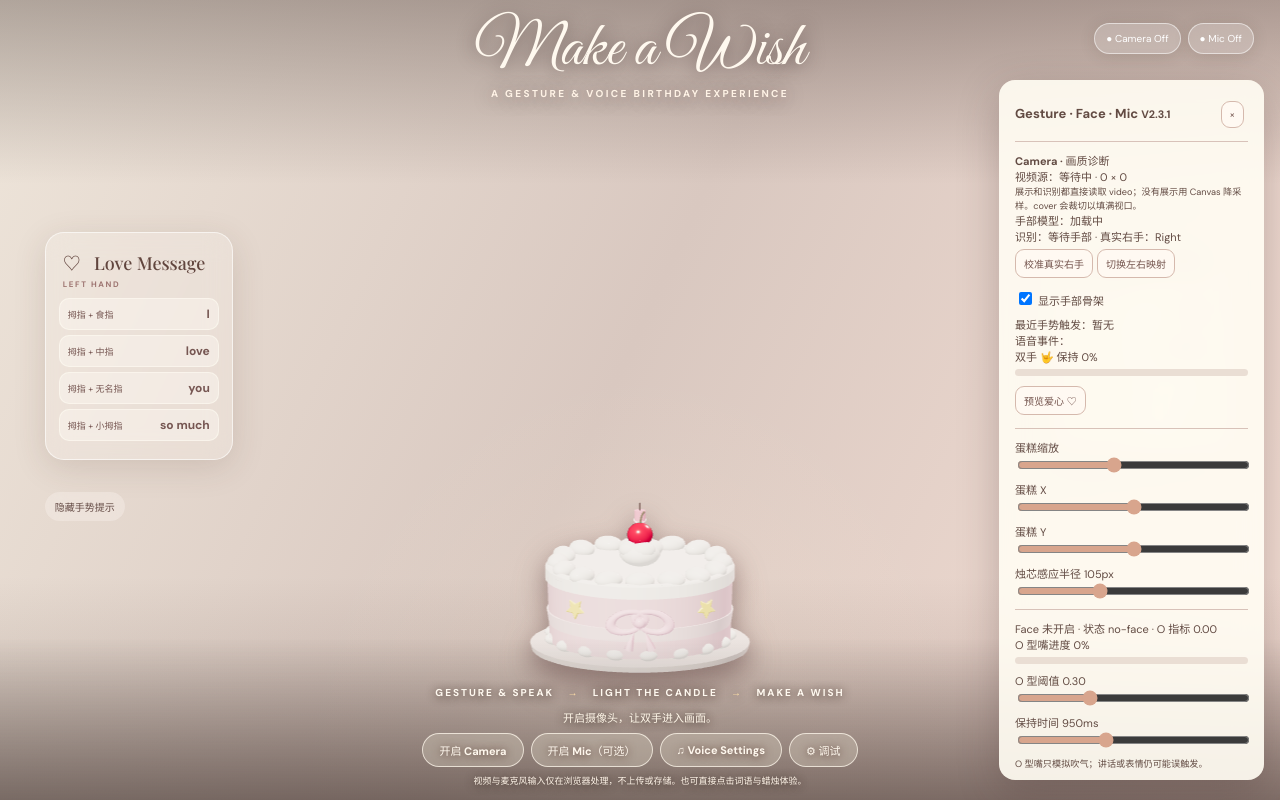
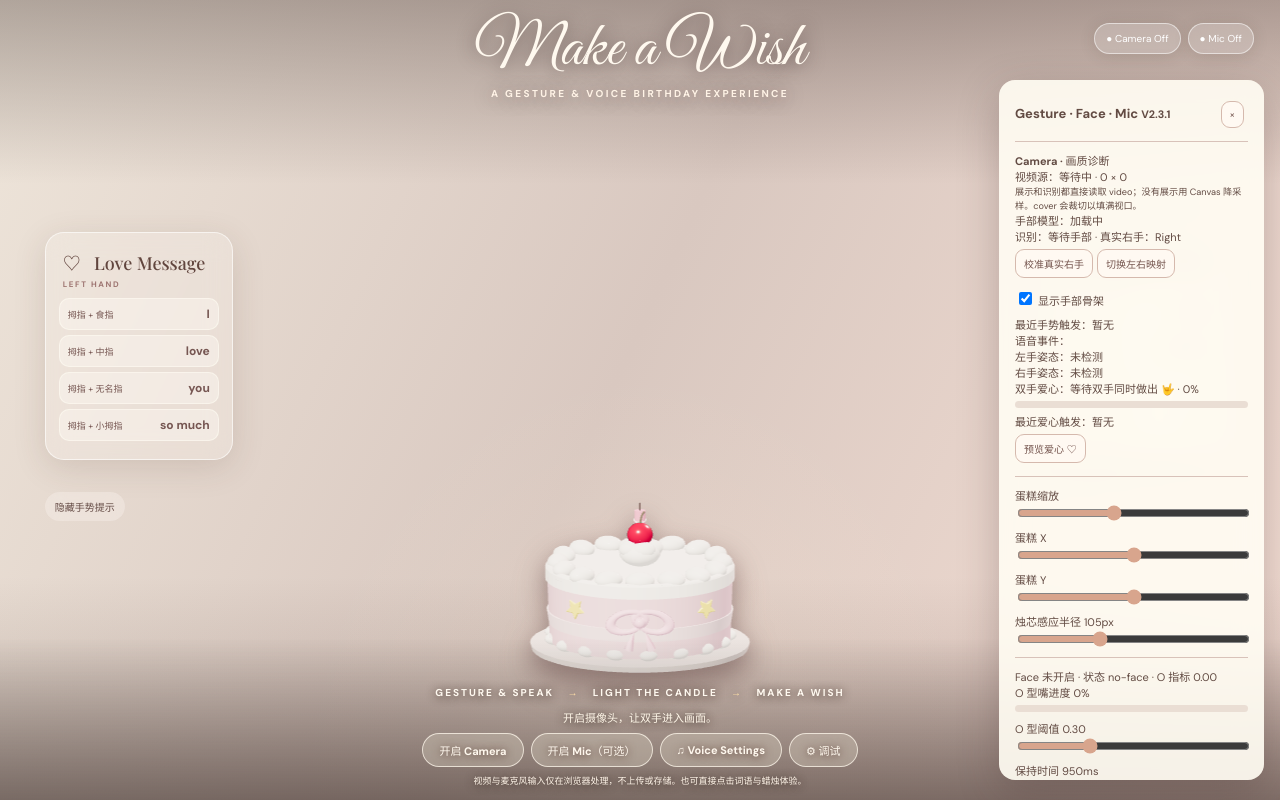
Before and after one commit to Cecilia-Huu/make-a-wish, a React (Vite) app: page / in a window 1280 px wide. Both pictures are taken after a click on the button "⚙ 调试". Built offline with nearby package versions, Linux system fonts and the light colour scheme; a web font is replaced by a local one.

Commit message:
Restore bilateral I Love You heart gesture

```diff
--- a/src/love.ts
+++ b/src/love.ts
@@ -1,22 +1,29 @@
-/** Both hands must classify ILoveYou continuously; release rearms the effect. */
+/** Bilateral I Love You gate with brief classifier-jitter tolerance and release rearming. */
 export class LoveGate {
-  private since=0
-  private releasedAt=0
+  private since:number|null=null
+  private absentSince:number|null=null
   private armed=true
   private lastTrigger=-Infinity
-  reset(){this.since=0;this.releasedAt=0;this.armed=true;this.lastTrigger=-Infinity}
-  update(left:boolean,right:boolean,now:number):{progress:number;triggered:boolean}{
-    if(left&&right){
-      this.releasedAt=0
-      if(!this.since)this.since=now
-      const progress=Math.min(1,(now-this.since)/800)
-      const triggered=this.armed&&progress>=1&&now-this.lastTrigger>1400
+  private readonly holdMs=700
+  private readonly gapMs=280
+  private readonly releaseMs=250
+  private readonly cooldownMs=1400
+  reset(){this.since=null;this.absentSince=null;this.armed=true;this.lastTrigger=-Infinity}
+  update(left:boolean,right:boolean,now:number):{progress:number;triggered:boolean;active:boolean;reason:string}{
+    const both=left&&right
+    if(both){
+      this.absentSince=null
+      if(this.since===null)this.since=now
+      const progress=Math.min(1,(now-this.since)/this.holdMs)
+      const triggered=this.armed&&progress>=1&&now-this.lastTrigger>=this.cooldownMs
       if(triggered){this.armed=false;this.lastTrigger=now}
-      return {progress,triggered}
+      return {progress,triggered,active:progress>=1,reason:progress>=1?'双手爱心已确认':`双手保持中 ${Math.round(progress*100)}%`}
     }
-    this.since=0
-    if(!this.releasedAt)this.releasedAt=now
-    if(now-this.releasedAt>=250)this.armed=true
-    return {progress:0,triggered:false}
+    if(this.absentSince===null)this.absentSince=now
+    const gap=now-this.absentSince
+    if(gap>=this.gapMs){this.since=null}
+    if(gap>=this.releaseMs&&this.lastTrigger>-Infinity&&now-this.lastTrigger>=this.cooldownMs)this.armed=true
+    const reason=left||right?'只识别到一只手，双手爱心尚未成立':gap<this.gapMs?'短暂识别波动，保留候选':'等待双手同时做出 🤟'
+    return {progress:this.since===null?0:Math.min(1,(now-this.since)/this.holdMs),triggered:false,active:false,reason}
   }
 }
--- a/src/main.tsx
+++ b/src/main.tsx
@@ -50,6 +50,7 @@ function App(){
   const phaseRef=useRef<Phase>('unlit'),litAt=useRef(0),rightRaw=useRef<Side>('Right'),calibration=useRef<{label:Side;since:number}|null>(null),calibrating=useRef(false)
   const sensitivityRef=useRef(55),debugRef=useRef(false),skeletonRef=useRef(true),debugCanvas=useRef<HTMLCanvasElement>(null),fxCanvas=useRef<HTMLCanvasElement>(null),fxRaf=useRef(0),fxAt=useRef(0),heartSprites=useRef<HTMLCanvasElement[]|null>(null),sparks=useRef<Spark[]>([])
   const lastWordRef=useRef<Record<Side,string>>({Left:'',Right:''}),loveSeenAt=useRef<Record<Side,number>>({Left:-Infinity,Right:-Infinity}),uiAt=useRef(0),audioUiAt=useRef(0),lastInferenceAt=useRef(0),voiceRef=useRef<SpeechSynthesisVoice|undefined>(undefined),rateRef=useRef(.94),pitchRef=useRef(1.08),mouthThresholdRef=useRef(.3),mouthHoldRef=useRef(950),wickRadiusRef=useRef(105),cameraGeneration=useRef(0)
+  const lovePalmRef=useRef<Partial<Record<Side,{x:number;y:number}>>>({})
   const [phase,setPhase]=useState<Phase>('unlit'),[cameraOn,setCameraOn]=useState(false),[micOn,setMicOn]=useState(false),[loading,setLoading]=useState(false)
   const [status,setStatus]=useState('开启摄像头，让双手进入画面。'),[error,setError]=useState(''),[lastWord,setLastWord]=useState<{text:string;id:number}|null>(null)
   const [bursts,setBursts]=useState<Burst[]>([]),[handsSeen,setHandsSeen]=useState<Side[]>([]),[pointer,setPointer]=useState<{x:number;y:number}|null>(null),[activeSide,setActiveSide]=useState<Side|null>(null)
@@ -58,6 +59,7 @@ function App(){
   const [mouthProgress,setMouthProgress]=useState(0),[mouthStage,setMouthStage]=useState('no-face'),[mouthScore,setMouthScore]=useState(0),[mouthThreshold,setMouthThreshold]=useState(.3),[mouthHold,setMouthHold]=useState(950),[faceStatus,setFaceStatus]=useState('未开启'),[handMode,setHandMode]=useState('加载中')
   const [cameraDiagnostics,setCameraDiagnostics]=useState<CameraDiagnostics|null>(null)
   const [lastTrigger,setLastTrigger]=useState<VoiceEvent|null>(null),[voiceEvents,setVoiceEvents]=useState<VoiceEvent[]>([])
+  const [lovePoses,setLovePoses]=useState<Record<Side,string>>({Left:'未检测',Right:'未检测'}),[loveReason,setLoveReason]=useState('等待双手同时做出 🤟'),[lastLoveAt,setLastLoveAt]=useState<string|null>(null)
   const [loveProgress,setLoveProgress]=useState(0),[loveText,setLoveText]=useState(false),[showVoice,setShowVoice]=useState(false),[voices,setVoices]=useState<SpeechSynthesisVoice[]>([]),[voiceURI,setVoiceURI]=useState(''),[rate,setRate]=useState(.94),[pitch,setPitch]=useState(1.08)
   const burst=useCallback((x:number,y:number,kind:Burst['kind'])=>{
     const id=performance.now()+Math.random();setBursts(b=>[...b.slice(-8),{id,x,y,kind}]);window.setTimeout(()=>setBursts(b=>b.filter(p=>p.id!==id)),1600)
@@ -153,27 +155,33 @@ function App(){
           else calibration.current=null
         }
         const wick=document.querySelector('.wick-anchor')?.getBoundingClientRect(),zone=wick?{x:wick.left+wick.width/2,y:wick.top+wick.height/2}:null
+        const currentLovePose:Record<Side,string>={Left:'未检测',Right:'未检测'}
+        result.landmarks.forEach((lm,i)=>{
+          const raw=result.handednesses[i]?.[0]?.categoryName as Side|undefined;if(raw!=='Left'&&raw!=='Right')return
+          const side:Side=raw===rightRaw.current?'Right':'Left',category=recognizer.current?(result as GestureRecognizerResult).gestures[i]?.[0]:undefined
+          currentLovePose[side]=`${category?.categoryName||'未分类'} ${Math.round((category?.score||0)*100)}%`
+          if(category?.categoryName==='ILoveYou'&&(category.score||0)>=.45){loveSeenAt.current[side]=now;lovePalmRef.current[side]=screenPoint(lm[9],v)}
+          if(now-loveSeenAt.current[side]<280)loveHands[side]=screenPoint(lm[9],v)
+        })
+        ;(['Left','Right'] as Side[]).forEach(side=>{if(!loveHands[side]&&now-loveSeenAt.current[side]<280&&lovePalmRef.current[side])loveHands[side]=lovePalmRef.current[side]})
+        const loveResult=loveGate.current.update(!!loveHands.Left,!!loveHands.Right,now)
+        if(loveResult.active){loveHands.Left??=lovePalmRef.current.Left;loveHands.Right??=lovePalmRef.current.Right}
         result.landmarks.forEach((lm,i)=>{
           const raw=result.handednesses[i]?.[0]?.categoryName as Side|undefined;if(raw!=='Left'&&raw!=='Right')return
           const side:Side=raw===rightRaw.current?'Right':'Left',index=screenPoint(lm[8],v),palm=screenPoint(lm[9],v);seen.push(side)
           const category=recognizer.current?(result as GestureRecognizerResult).gestures[i]?.[0]:undefined
           const handConfidence=result.handednesses[i]?.[0]?.score??0
-          if(category?.categoryName==='ILoveYou'&&category.score>=.55)loveSeenAt.current[side]=now
-          // A short grace period bridges classifier jitter and keeps pinch events muted.
-          const isLove=now-loveSeenAt.current[side]<180
-          if(isLove)loveHands[side]=palm
           const near=!!zone&&Math.hypot(index.x-zone.x,index.y-zone.y)<wickRadiusRef.current
-          const event=gesture.current.update(raw,lm,now,near,phaseRef.current==='unlit',isLove,handConfidence,category?.categoryName||'')
+          const event=gesture.current.update(raw,lm,now,near,phaseRef.current==='unlit',loveResult.active,handConfidence,category?.categoryName||'')
           if(event.light)light()
           if(event.pinchIndex!==null)speak(side,event.pinchIndex,index.x,index.y)
           if(side==='Right')setPointer(index)
           if(debugRef.current||skeletonRef.current)debugList.push({side,raw,gesture:event.name,phase:event.pinchPhase,distances:event.distances,thresholds:event.thresholds,reason:event.reason,category:category?.categoryName||'—',confidence:handConfidence,word:lastWordRef.current[side],points:lm.map(p=>screenPoint(p,v))})
           progress=Math.max(progress,event.lightProgress)
         })
-        const loveResult=loveGate.current.update(!!loveHands.Left,!!loveHands.Right,now)
-        if(loveResult.triggered){emitHearts([loveHands.Left!,loveHands.Right!]);setLoveText(true);magicSound();setStatus('Sending you all my love ♡');window.setTimeout(()=>setLoveText(false),2500)}
+        if(loveResult.triggered&&loveHands.Left&&loveHands.Right){emitHearts([loveHands.Left,loveHands.Right]);setLoveText(true);magicSound();setLastLoveAt(new Date().toLocaleTimeString());setStatus('Sending you all my love ♡');window.setTimeout(()=>setLoveText(false),2500)}
         ;(['Left','Right'] as Side[]).forEach(s=>gesture.current.lost(s,now))
-        if(now-uiAt.current>100){setHandsSeen(seen);setDebugHands(debugList);setLightProgress(progress);setLoveProgress(loveResult.progress);if(!seen.includes('Right'))setPointer(null);uiAt.current=now}
+        if(now-uiAt.current>100){setHandsSeen(seen);setDebugHands(debugList);setLightProgress(progress);setLoveProgress(loveResult.progress);setLovePoses(currentLovePose);setLoveReason(loveResult.reason);if(!seen.includes('Right'))setPointer(null);uiAt.current=now}
         if(debugRef.current||skeletonRef.current)drawDebug(debugList,zone)
         // Face inference is independent and runs around 10 fps, only after lighting.
         if(phaseRef.current==='lit'&&faceModel.current&&now-lastFaceAt.current>=95){
@@ -300,7 +308,7 @@ function App(){
       {debugHands.map((h,i)=><div key={i} className="gesture-debug-row"><strong>{h.side}</strong> / 原始 {h.raw} · {h.phase} · {h.category} · {h.reason} · 置信 {Math.round(h.confidence*100)}%<br/><small>拇指到四指距离：{h.distances.map(value=>value.toFixed(2)).join(' / ')} · 进入阈值 {h.thresholds.map(value=>value.toFixed(2)).join(' / ')} · 松开 {0.40} · 最近播报 {h.word||'—'}</small></div>)}
       <div><strong>最近手势触发：</strong>{lastTrigger?`${lastTrigger.side} + ${lastTrigger.finger} → “${lastTrigger.word}” · ${lastTrigger.time}`:'暂无'}</div>
       <div><strong>语音事件：</strong></div>{voiceEvents.slice().reverse().map(event=><div className="gesture-debug-row" key={event.id}>{event.time} · {event.side} + {event.finger} → “{event.word}” · {event.status}</div>)}
-      <div>双手 🤟 保持 {Math.round(loveProgress*100)}%</div><div className="meter"><i style={{width:`${loveProgress*100}%`}}/></div><button onClick={()=>{emitHearts([{x:innerWidth*.42,y:innerHeight*.5},{x:innerWidth*.58,y:innerHeight*.5}]);setLoveText(true);magicSound();window.setTimeout(()=>setLoveText(false),2500)}}>预览爱心 ♡</button>
+      <div>左手姿态：{lovePoses.Left}</div><div>右手姿态：{lovePoses.Right}</div><div>双手爱心：{loveReason} · {Math.round(loveProgress*100)}%</div><div className="meter"><i style={{width:`${loveProgress*100}%`}}/></div><div>最近爱心触发：{lastLoveAt||'暂无'}</div><button onClick={()=>{emitHearts([{x:innerWidth*.42,y:innerHeight*.5},{x:innerWidth*.58,y:innerHeight*.5}]);setLoveText(true);magicSound();window.setTimeout(()=>setLoveText(false),2500)}}>预览爱心 ♡</button>
       <hr/><label>蛋糕缩放 <input type="range" min=".65" max="1.5" step=".05" value={scale} onChange={e=>setScale(+e.target.value)}/></label><label>蛋糕 X <input type="range" min="-180" max="180" value={offsetX} onChange={e=>setOffsetX(+e.target.value)}/></label><label>蛋糕 Y <input type="range" min="-150" max="150" value={offsetY} onChange={e=>setOffsetY(+e.target.value)}/></label><label>烛芯感应半径 {wickRadius}px <input type="range" min="65" max="180" value={wickRadius} onChange={e=>{setWickRadius(+e.target.value);wickRadiusRef.current=+e.target.value}}/></label>
       <hr/><div>Face {faceStatus} · 状态 {mouthStage} · O 指标 {mouthScore.toFixed(2)}</div><div>O 型嘴进度 {Math.round(mouthProgress*100)}%</div><div className="meter"><i style={{width:`${mouthProgress*100}%`}}/></div><label>O 型阈值 {mouthThreshold.toFixed(2)}<input type="range" min=".15" max=".65" step=".01" value={mouthThreshold} onChange={e=>{const n=+e.target.value;setMouthThreshold(n);mouthThresholdRef.current=n}}/></label><label>保持时间 {mouthHold}ms<input type="range" min="800" max="1200" step="50" value={mouthHold} onChange={e=>{const n=+e.target.value;setMouthHold(n);mouthHoldRef.current=n}}/></label><small>O 型嘴只模拟吹气；讲话或表情仍可能误触发。</small>
       <hr/><div>Mic {micOn?'运行中':'关闭'} · 输入 {meter}/1000 · 底噪 {noiseFloor.toFixed(3)}</div><div className="meter"><i style={{width:`${Math.min(100,blowStrength*65)}%`}}/></div><div>麦克风进度 {Math.round(blowProgress*100)}%</div><div className="meter"><i style={{width:`${blowProgress*100}%`}}/></div><label>灵敏度 {sensitivity}<input type="range" min="0" max="100" value={sensitivity} onChange={e=>{const n=+e.target.value;setSensitivity(n);sensitivityRef.current=n}}/></label><button onClick={()=>{blow.current.calibrate(latestRms.current);setNoiseFloor(blow.current.noiseFloor)}} disabled={!micOn}>用当前环境校准底噪</button></aside>}
```
Also changed, not shown: 1 other file (tests, documents, lock files or other folders).
